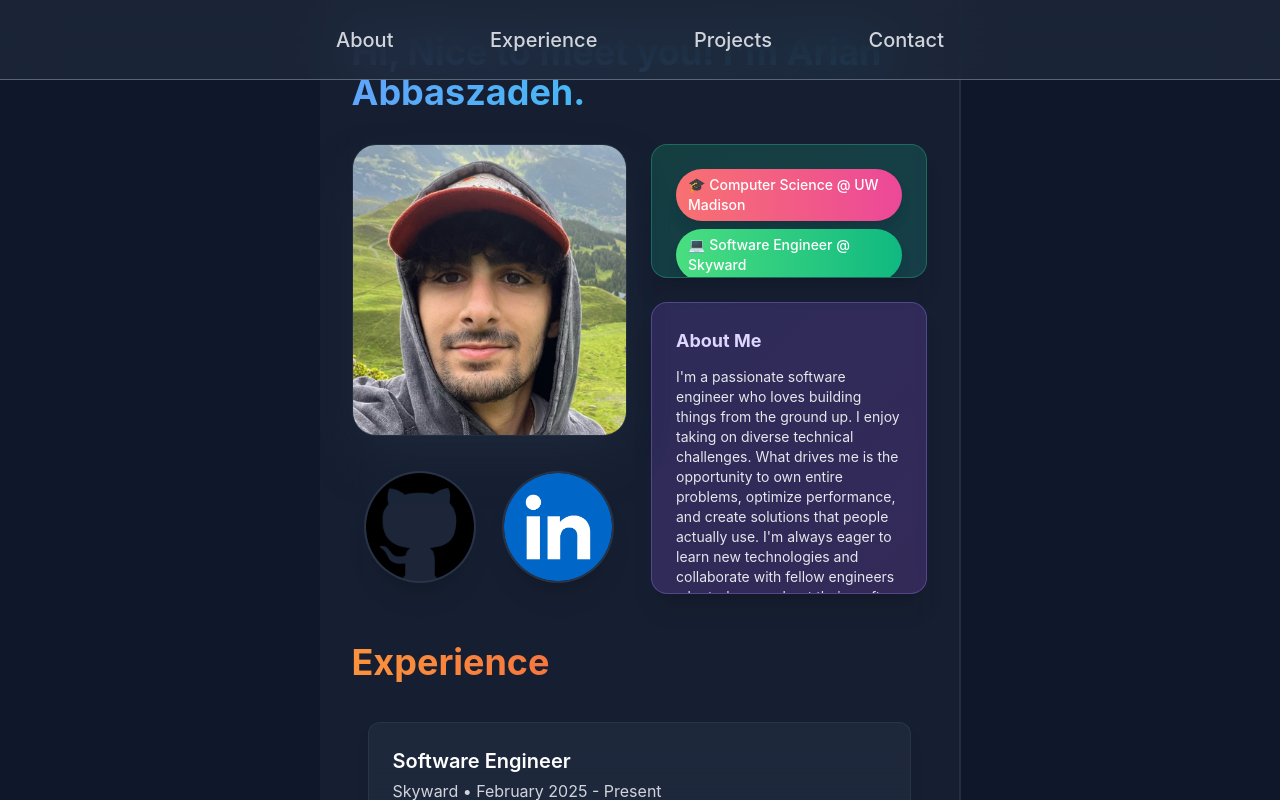
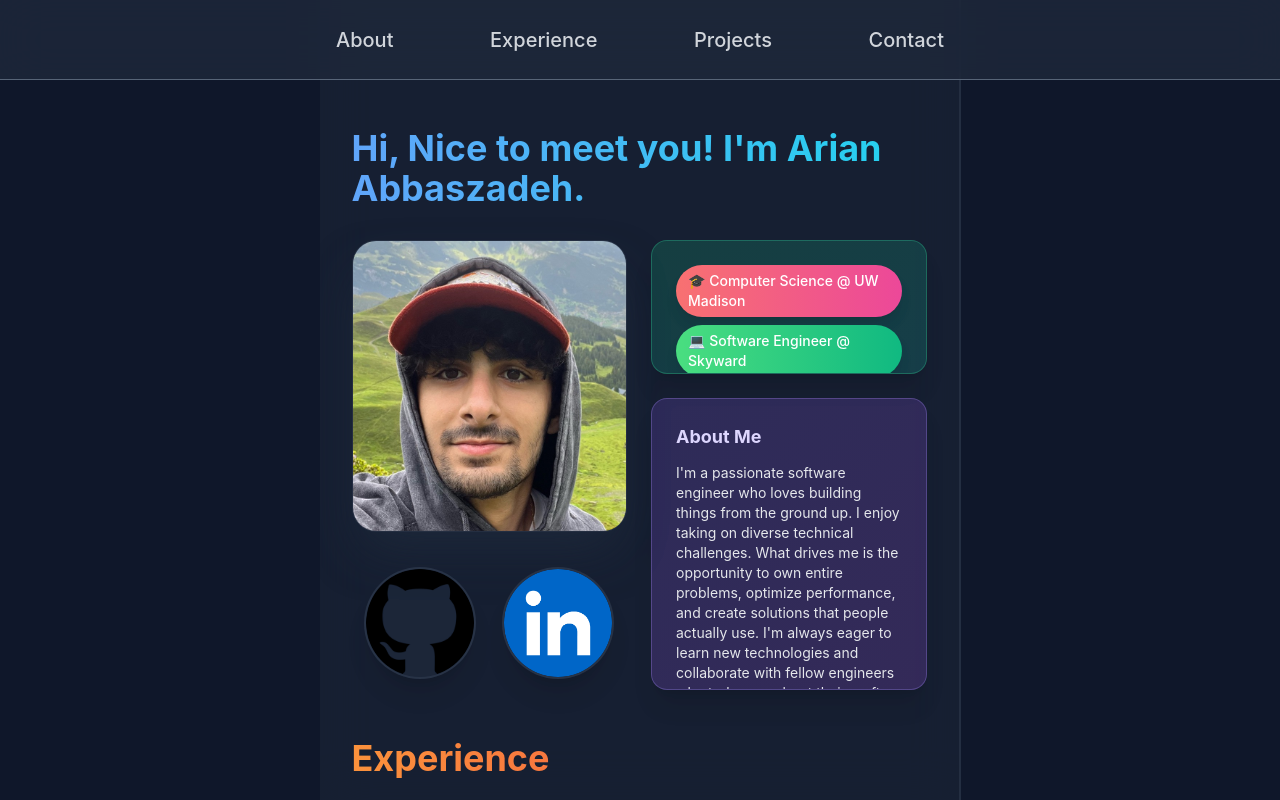
Before and after one commit to abszd/portfolio, a React (Create React App) app in the folder portfolio/: page / in a window 1280 px wide. Built offline with nearby package versions, Linux system fonts and the light colour scheme.

Commit message:
Fixed top text

```diff
--- a/portfolio/src/MainWindow.js
+++ b/portfolio/src/MainWindow.js
@@ -30,7 +30,7 @@ export default function MainWindow() {
             >
                 <div
                     id="left"
-                    className="p-4 sm:p-8 pt-24 overflow-y-auto h-screen space-y-8 sm:space-y-12 scrollbar-hidden"
+                    className="p-4 sm:p-8 pt-28 sm:pt-32 overflow-y-auto h-screen space-y-8 sm:space-y-12 scrollbar-hidden"
                 >
                     <section id="about" className="space-y-8 scroll-mt-16 animate-fade-in">
                         <h2 className="text-2xl sm:text-4xl font-bold bg-gradient-to-r from-blue-400 to-cyan-400 bg-clip-text text-transparent">
```
